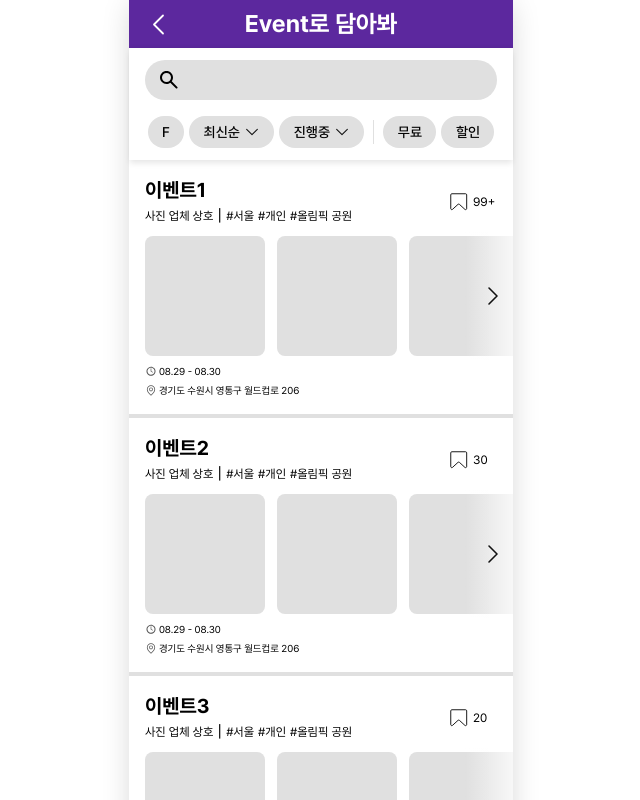
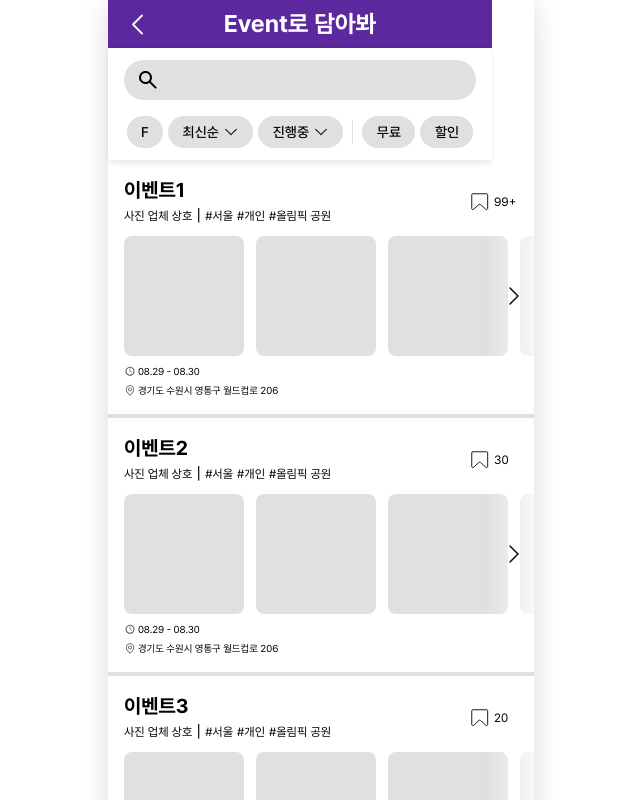
Before and after one commit to Damabwa/Web, a React (Create React App) app: page /events in a window 1280 px wide. Shown: the top 800 px of the page, without its empty margins (319-959 px from the left). Built offline with nearby package versions, Linux system fonts and the light colour scheme.

Commit message:
style: 반응형 너비 조정

```diff
--- a/src/App.css
+++ b/src/App.css
@@ -1,6 +1,5 @@
 .App {
-  width: 24rem;
-  max-width: 24rem;
+  width: 100vw;
   min-height: 100vh;
   box-shadow: rgba(0, 0, 0, 0.2) 0px 0px 30px -5px;
   overflow: hidden;
@@ -16,3 +15,8 @@
 ::-webkit-scrollbar-track {
   background: #f0f0f0;
 }
+@media (min-width: 426px) {
+  .App {
+    width: 426px;
+  }
+}
--- a/src/pages/EventDetail/index.tsx
+++ b/src/pages/EventDetail/index.tsx
@@ -62,7 +62,7 @@ export default function EventDetail() {
   };
 
   return (
-    <div className="text-sm ">
+    <div className="w-full text-sm">
       <div className="h-12">
         <Header
           title={mockdata.event_name}
--- a/src/pages/EventHome/index.tsx
+++ b/src/pages/EventHome/index.tsx
@@ -48,7 +48,7 @@ function EventHome() {
   const navigation = useNavigate();
 
   return (
-    <div>
+    <div className="w-full">
       <div className="h-12">
         <Header
           title="Event로 담아봐"
--- a/src/pages/Login/index.tsx
+++ b/src/pages/Login/index.tsx
@@ -4,7 +4,7 @@ export default function Login() {
     window.location.href = kakaoURL;
   };
   return (
-    <div>
+    <div className="w-full">
       <button onClick={handleLogin}>카카오 로그인</button>
     </div>
   );
--- a/src/pages/MainHome/index.tsx
+++ b/src/pages/MainHome/index.tsx
@@ -5,7 +5,7 @@ import EventBox from "./EventBox";
 
 function MainHome() {
   return (
-    <div>
+    <div className="w-full">
       <div className="h-12">
         <Header title="Damaba" left={null} right={null} />
       </div>
```
